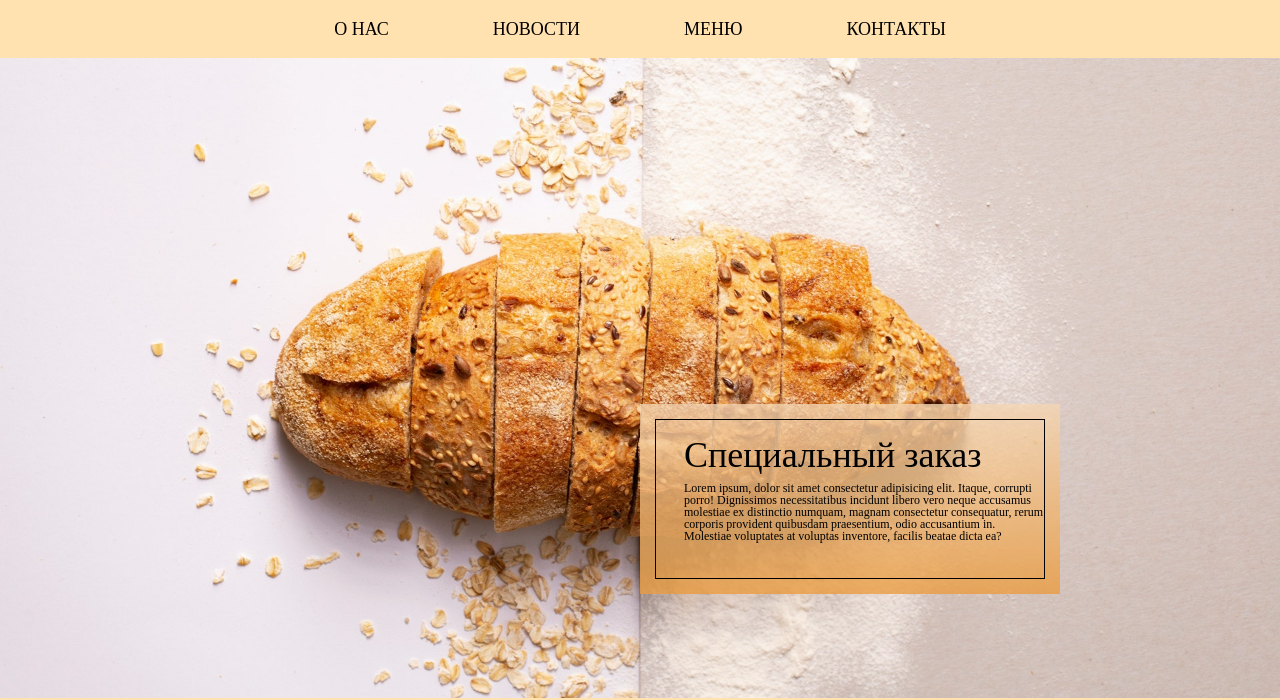
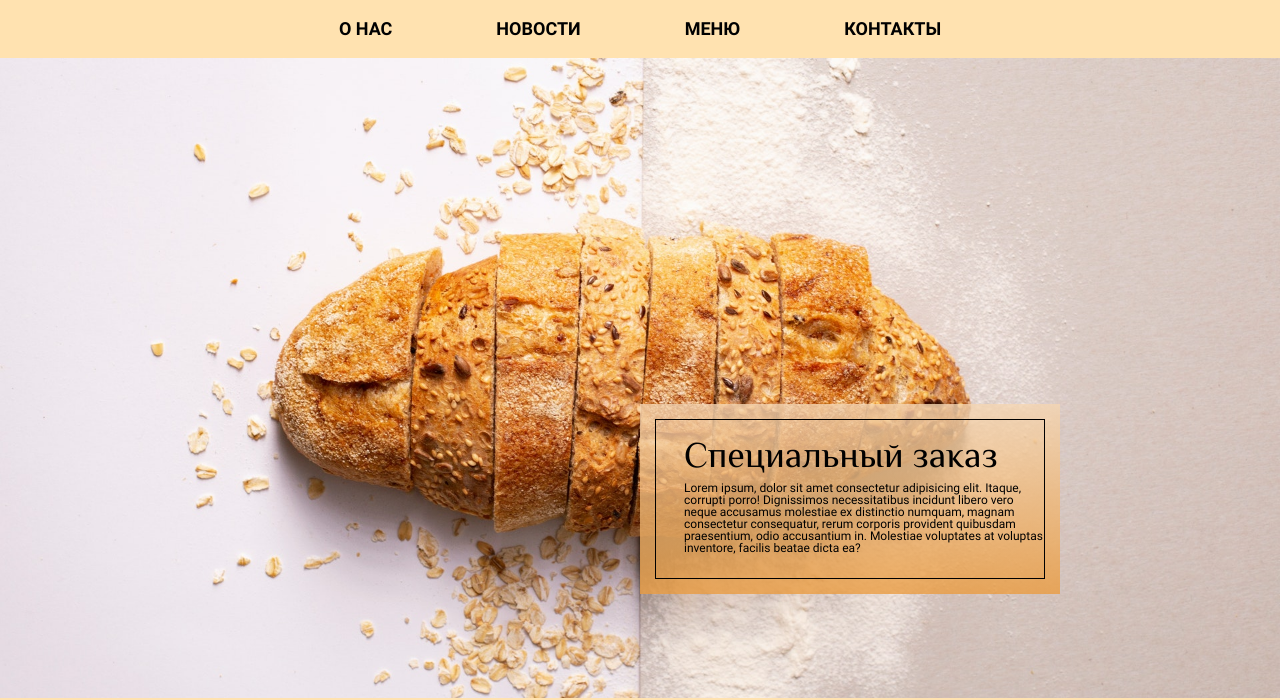
Before and after one commit to Yandr2022/FrontEndLearning, a plain HTML site: page src/index.html in a window 1280 px wide. Shown: the part 123-823 px from the top of the page. Drawn offline with Linux system fonts and the light colour scheme.

Commit message:
exchanged fonts

```diff
--- a/src/css/style.css
+++ b/src/css/style.css
@@ -1,5 +1,30 @@
 * {
     box-sizing: border-box;
+}
+
+html{
+    font-family: 'Roboto';
+}
+
+@font-face {
+    font-family: 'Roboto';
+    src: local('Roboto');
+    src: url(../font/Roboto-Regular.ttf);
+    font-weight: 400;
+}
+
+@font-face {
+    font-family: 'Roboto';
+    src: local('Roboto-Bold');
+    src: url(../font/Roboto-Bold.ttf);
+    font-weight: 700;
+}
+
+@font-face {
+    font-family: 'Philosopher';
+    src: local('Philosopher-Regular');
+    src: url(../font/Philosopher-Regular.ttf);
+    font-weight: 400;
 }
 
 body {
@@ -31,6 +56,7 @@ a {
     color: black;
     text-decoration: none;
     font-size: 18px;
+    font-weight: 700;
 }
 
 
@@ -70,6 +96,7 @@ nav {
     font-size: 36px;
     margin: 0;
     margin-bottom: 9px;
+    font-family: 'Philosopher';
 }
 
 .section-about_text {
@@ -98,6 +125,7 @@ nav {
     font-size: 96px;
     margin: 0;
     text-align: center;
+    font-family: 'Philosopher';
 }
 
 .red {
@@ -120,6 +148,7 @@ nav {
     margin-bottom: 20px;
     text-align: center;
     font-size: 36px;
+    font-family: 'Philosopher';
 }
 
 iframe {
@@ -144,3 +173,12 @@ hr {
 footer {
     height: 80px;
 }
+
+/* h1{
+    font-family: 'Roboto', sans-serif;
+    font-weight: 700;
+} */
+
+/* h1{
+    font-family: 'Roboto';
+} */
```
Also changed, not shown: src/index.html (+3 -1 lines), src/font/Philosopher-Regular.ttf (added), src/font/Roboto-Bold.ttf (added), src/font/Roboto-Regular.ttf (added).
